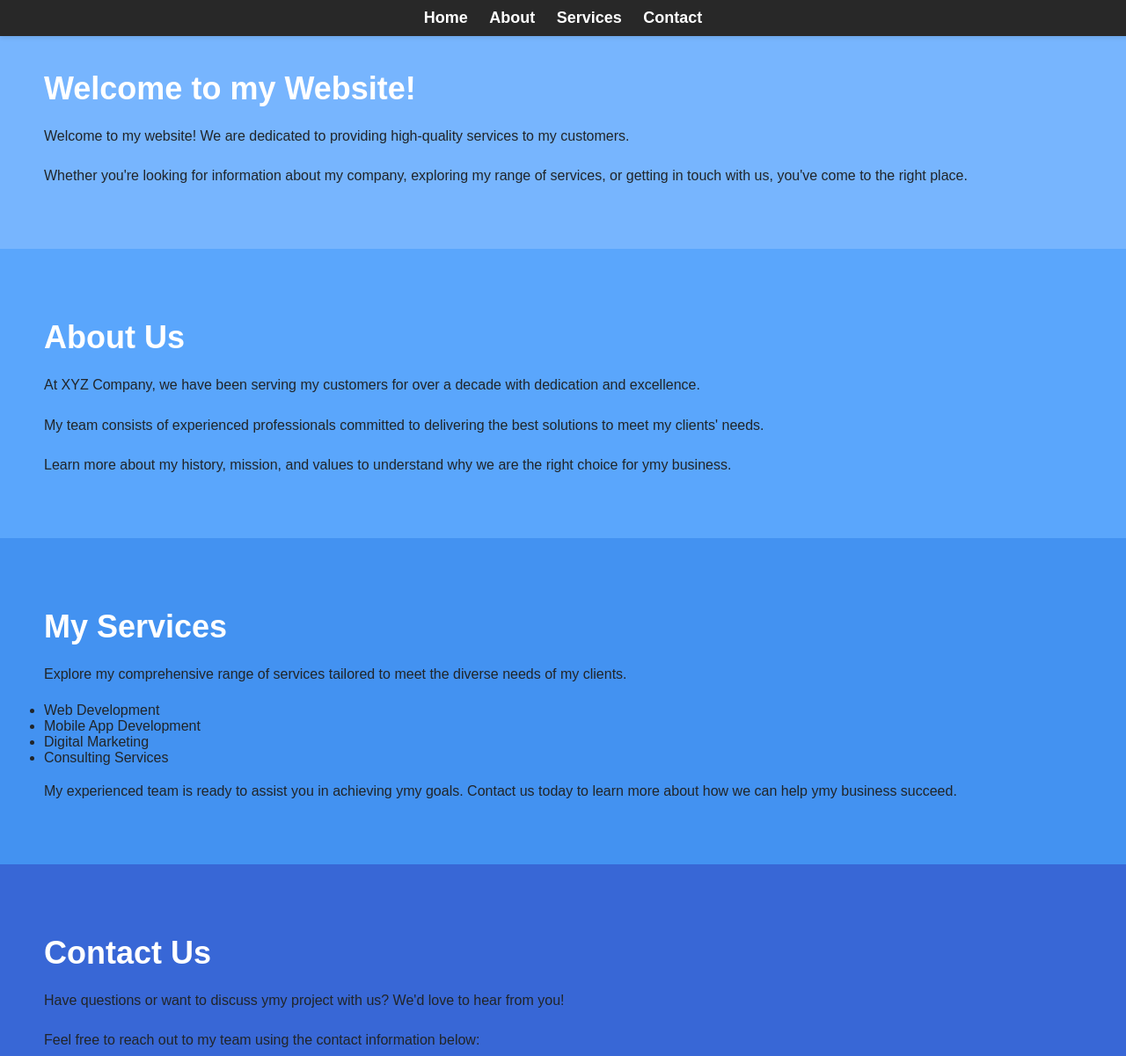
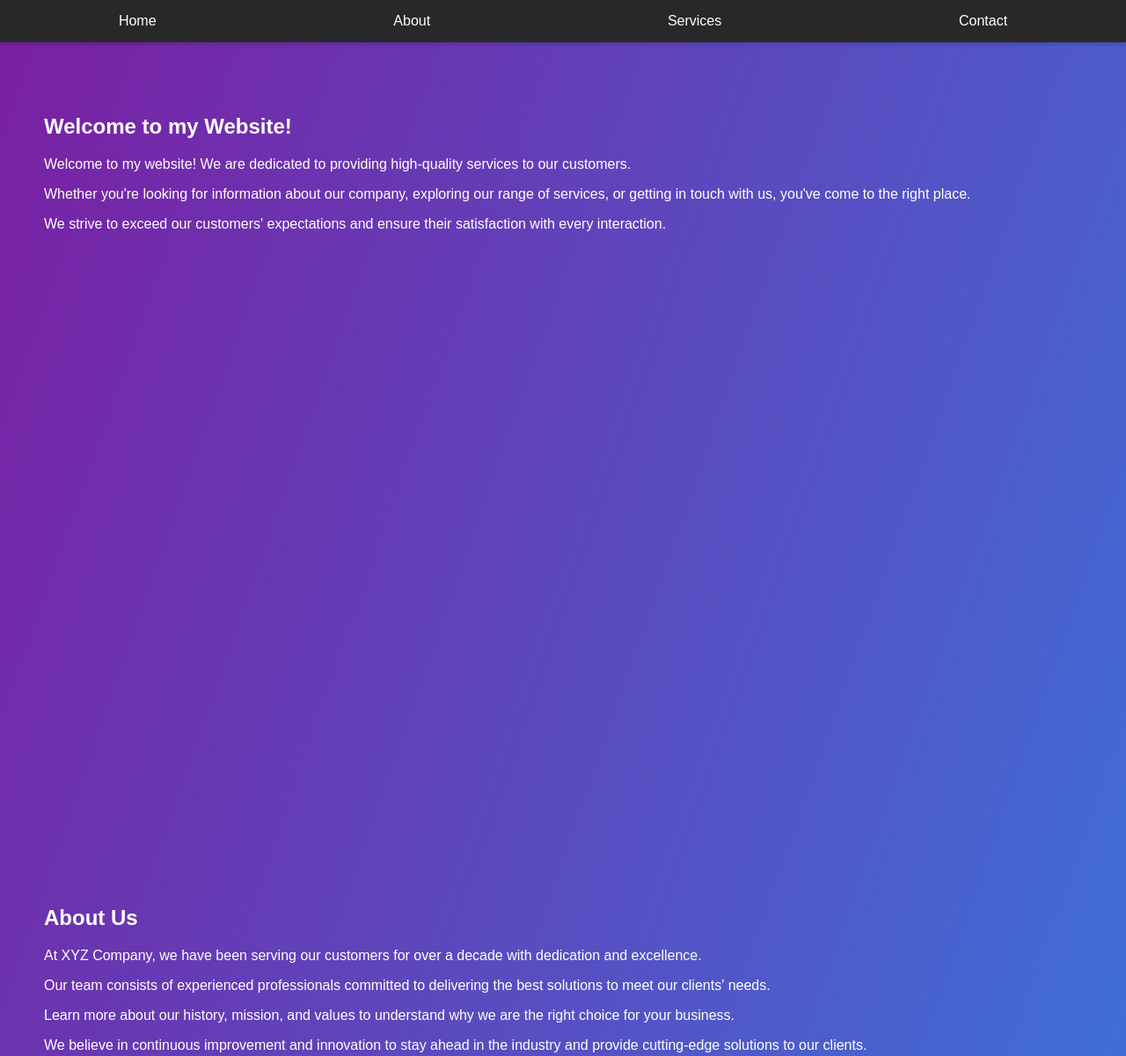
Before and after one commit to Adham-Mohamed-lo/PRODIGY_WD_01, a plain HTML site: page Index.html in a window 1280 px wide. Shown: the top 1201 px of the page at 88% size. Drawn offline with Linux system fonts and the light colour scheme.

Commit message:
first commit

```diff
--- a/Index.html
+++ b/Index.html
@@ -4,7 +4,6 @@
 <head>
   <meta charset="UTF-8" />
   <meta name="viewport" content="width=device-width, initial-scale=1.0" />
-  <!-- Responsive Landing Page Task 1 For Prodigy InfoTech Internship  -->
   <title>Interactive Navigation Menu</title>
   <link rel="stylesheet" href="Style.css" />
 </head>
@@ -25,34 +24,42 @@
       <h1>Welcome to my Website!</h1>
       <p>
         Welcome to my website! We are dedicated to providing high-quality
-        services to my customers.
+        services to our customers.
       </p>
       <p>
-        Whether you're looking for information about my company, exploring my
+        Whether you're looking for information about our company, exploring our
         range of services, or getting in touch with us, you've come to the
         right place.
+      </p>
+      <p>
+        We strive to exceed our customers' expectations and ensure their
+        satisfaction with every interaction.
       </p>
     </section>
     <section id="about" class="section">
       <h1>About Us</h1>
       <p>
-        At XYZ Company, we have been serving my customers for over a decade
+        At XYZ Company, we have been serving our customers for over a decade
         with dedication and excellence.
       </p>
       <p>
-        My team consists of experienced professionals committed to delivering
-        the best solutions to meet my clients' needs.
+        Our team consists of experienced professionals committed to delivering
+        the best solutions to meet our clients' needs.
       </p>
       <p>
-        Learn more about my history, mission, and values to understand why we
-        are the right choice for ymy business.
+        Learn more about our history, mission, and values to understand why we
+        are the right choice for your business.
+      </p>
+      <p>
+        We believe in continuous improvement and innovation to stay ahead in
+        the industry and provide cutting-edge solutions to our clients.
       </p>
     </section>
     <section id="services" class="section">
-      <h1>My Services</h1>
+      <h1>Our Services</h1>
       <p>
-        Explore my comprehensive range of services tailored to meet the
-        diverse needs of my clients.
+        Explore our comprehensive range of services tailored to meet the
+        diverse needs of our clients.
       </p>
       <ul>
         <li>Web Development</li>
@@ -61,19 +68,23 @@
         <li>Consulting Services</li>
       </ul>
       <p>
-        My experienced team is ready to assist you in achieving ymy goals.
-        Contact us today to learn more about how we can help ymy business
+        Our experienced team is ready to assist you in achieving your goals.
+        Contact us today to learn more about how we can help your business
         succeed.
+      </p>
+      <p>
+        We offer customized solutions to address specific challenges faced by
+        our clients, ensuring optimal results and satisfaction.
       </p>
     </section>
     <section id="contact" class="section">
       <h1>Contact Us</h1>
       <p>
-        Have questions or want to discuss ymy project with us? We'd love to
+        Have questions or want to discuss your project with us? We'd love to
         hear from you!
       </p>
       <p>
-        Feel free to reach out to my team using the contact information below:
+        Feel free to reach out to our team using the contact information below:
       </p>
       <ul>
         <li>Email: info@example.com</li>
@@ -81,11 +92,17 @@
         <li>Address: 123 Street, City, Country</li>
       </ul>
       <p>
-        We're available to answer your questions and provide any assistance.
+        We're available to answer your questions and provide any assistance
+        you need.
+      </p>
+      <p>
+        Connect with us on social media to stay updated on our latest news,
+        projects, and promotions.
       </p>
     </section>
   </div>
 
   <script src="JavaScript.js"></script>
 </body>
+
 </html>
--- a/Style.css
+++ b/Style.css
@@ -1,4 +1,3 @@
-/* Resetting default margin and padding */
 html,
 body,
 ul {
@@ -6,100 +5,67 @@ ul {
   padding: 0;
 }
 
-/* Body styling */
 body {
-  font-family: 'Arial', 'Roboto', "Segoe UI", Tahoma, Verdana, sans-serif;
-  background-color: white;
+  margin: 0;
+  font-family: Arial, sans-serif;
+  background: linear-gradient(to bottom right, rgb(123, 31, 162), rgb(33, 150, 243));
+  overflow-y: scroll;
 }
 
-/* Navigation bar styling */
-#navbar {
+
+body::-webkit-scrollbar {
+  display: none;
+}
+
+
+
+nav#navbar {
   position: fixed;
   top: 0;
+  left: 0;
   width: 100%;
+  background-color: rgb(51, 51, 51);
   z-index: 1000;
-  background-color: rgb(52, 58, 65);
-  padding: 10px;
-  text-align: center;
-  box-shadow: 0 2px 5px rgba(0, 0, 0, 0.1);
+  box-shadow: 0 2px 5px rgba(0, 0, 0, 0.2);
+  transition: background-color 0.3s ease;
 }
 
-#navbar ul {
+nav#navbar ul {
   list-style-type: none;
   margin: 0;
   padding: 0;
-  transition: top 0.3s ease;
+  display: flex;
+  justify-content: space-around;
 }
 
-#navbar ul li {
-  display: inline;
-  margin-right: 20px;
+nav#navbar li {
+  padding: 15px 20px;
+  transition: transform 0.3s ease;
 }
 
-#navbar ul li a {
+nav#navbar a {
+  color: white;
   text-decoration: none;
-  color: white;
-  font-size: 18px;
-  font-weight: bold;
-  transition: color 0.3s ease;
 }
 
-#navbar ul li a:hover {
-  color: rgb(88, 86, 212);
+nav#navbar a:hover {
+  color: #ffd54f;
 }
 
-#navbar ul li.active a {
-  color: rgb(88, 86, 212);
+.section {
+  padding: 50px;
+  height: 100vh;
 }
 
-/* Section styling */
-.section {
-  padding: 50px;
-  color: rgb(33, 37, 41);
+#content {
+  padding-top: 60px;
 }
 
-/* Individual section styling */
-#home {
-  background-color: rgb(119, 181, 254);
+nav#navbar li:hover {
+  transform: translateY(-3px);
 }
 
-#about {
-  background-color: rgb(90, 166, 252);
-}
-
-#services {
-  background-color: rgb(67, 146, 241);
-}
-
-#contact {
-  background-color: rgb(56, 103, 214);
-}
-
-/* Heading and paragraph styling */
-h1 {
-  margin-bottom: 20px;
-  font-size: 36px;
+.section {
+  transition: background-color 0.3s ease;
   color: white;
 }
-
-p {
-  margin-bottom: 20px;
-  font-size: 16px;
-  line-height: 1.6;
-}
-
-/* Contact information styling */
-.contact-info {
-  margin-top: 30px;
-}
-
-.contact-info ul {
-  list-style: none;
-  padding: 0;
-}
-
-.contact-info li {
-  margin-bottom: 10px;
-  font-size: 18px;
-  color: white;
-}
```
